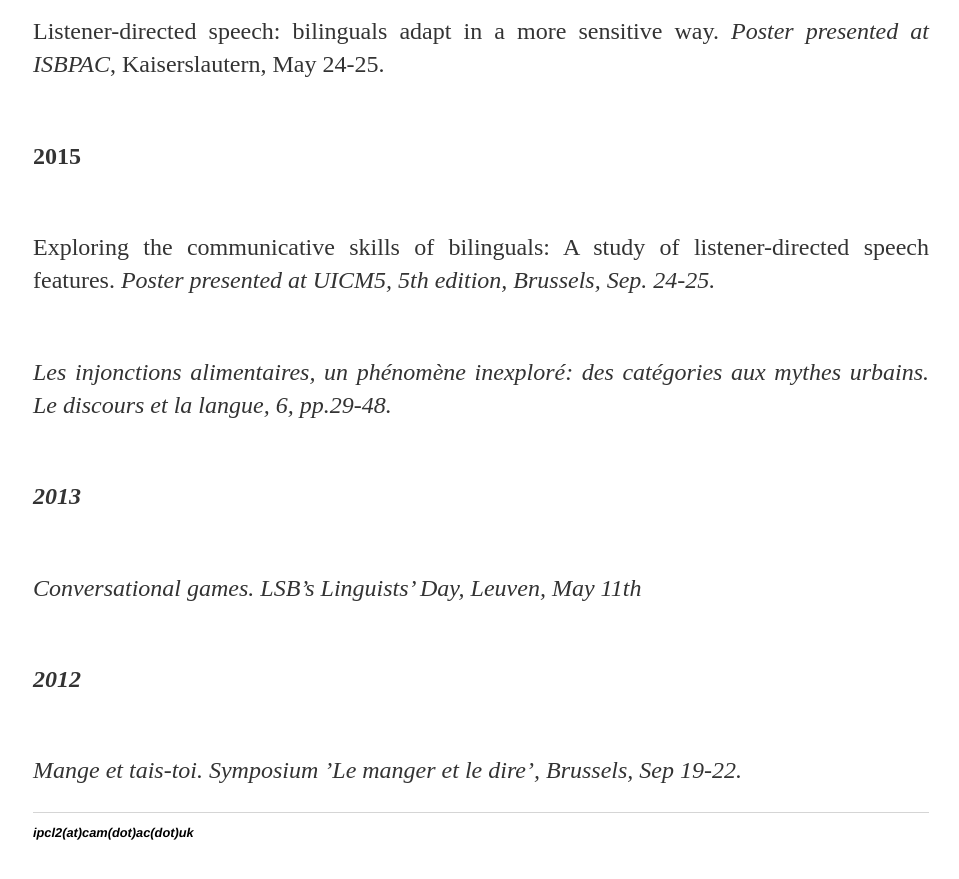
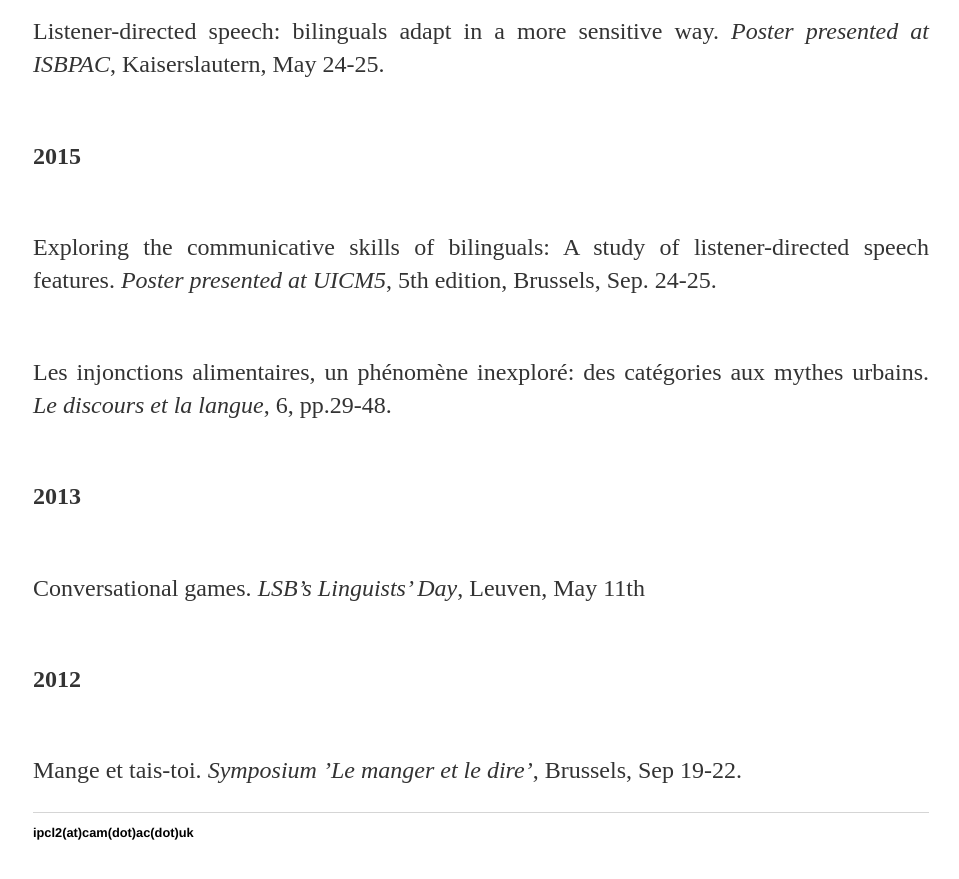
Before and after one commit to isabellelorge/isabellelorge.github.io, a Jekyll site: the page built from Publications.html, in a window 1280 px wide and 900 px high, scrolled down 1143 px. Shown: the top 879 px of the window, without its empty margins (159-1118 px from the left). Built offline with Jekyll 4.4.1, drawn with Linux system fonts in a browser that asks for light colours.

```diff
--- a/Publications.html
+++ b/Publications.html
@@ -32,7 +32,7 @@ inference.</a> <i>DUCOG</i>, 10th edition, Dubrovnik, May 24-27.
 
 <p><br>
 I. Lorge and N. Katsos.<a href="/Lorge_Katsos_2018.pdf"> Listener-adapted-speech: bilinguals adapt in a more
-sensitive way</a>, <i>Linguistic Approaches to Bilingualism </i>.
+sensitive way </a>, <i>Linguistic Approaches to Bilingualism </i>.
 
 <br> </p>
 
@@ -66,12 +66,12 @@ Kaiserslautern, May 24-25.
 <br> </p>
 <p><br>
 Exploring the communicative skills of bilinguals: A study of listener-directed speech
-	features. <i>Poster presented at UICM5<i/>,
+	features. <i>Poster presented at UICM5</i>,
 5th edition, Brussels, Sep. 24-25.
 <br> </p>
 <p><br>
 Les injonctions alimentaires, un phénomène inexploré: des catégories aux mythes
-urbains. <i>Le discours et la langue<i/>, 6, pp.29-48.
+urbains. <i>Le discours et la langue</i>, 6, pp.29-48.
 
 <br> </p>
 
@@ -79,14 +79,14 @@ urbains. <i>Le discours et la langue<i/>, 6, pp.29-48.
 <b>2013</b>
 <br> </p>
 <p><br>
-Conversational games. LSB’s Linguists’ Day, Leuven, May 11th
+	Conversational games. <i>LSB’s Linguists’ Day</i>, Leuven, May 11th
 <br> </p>
 
 <p><br>
 <b>2012</b>
 <br> </p>
 <p><br>
-Mange et tais-toi. Symposium ’Le manger et le dire’, Brussels, Sep 19-22.
+	Mange et tais-toi. <i>Symposium ’Le manger et le dire’</i>, Brussels, Sep 19-22.
 
 <br> </p>
 
```
